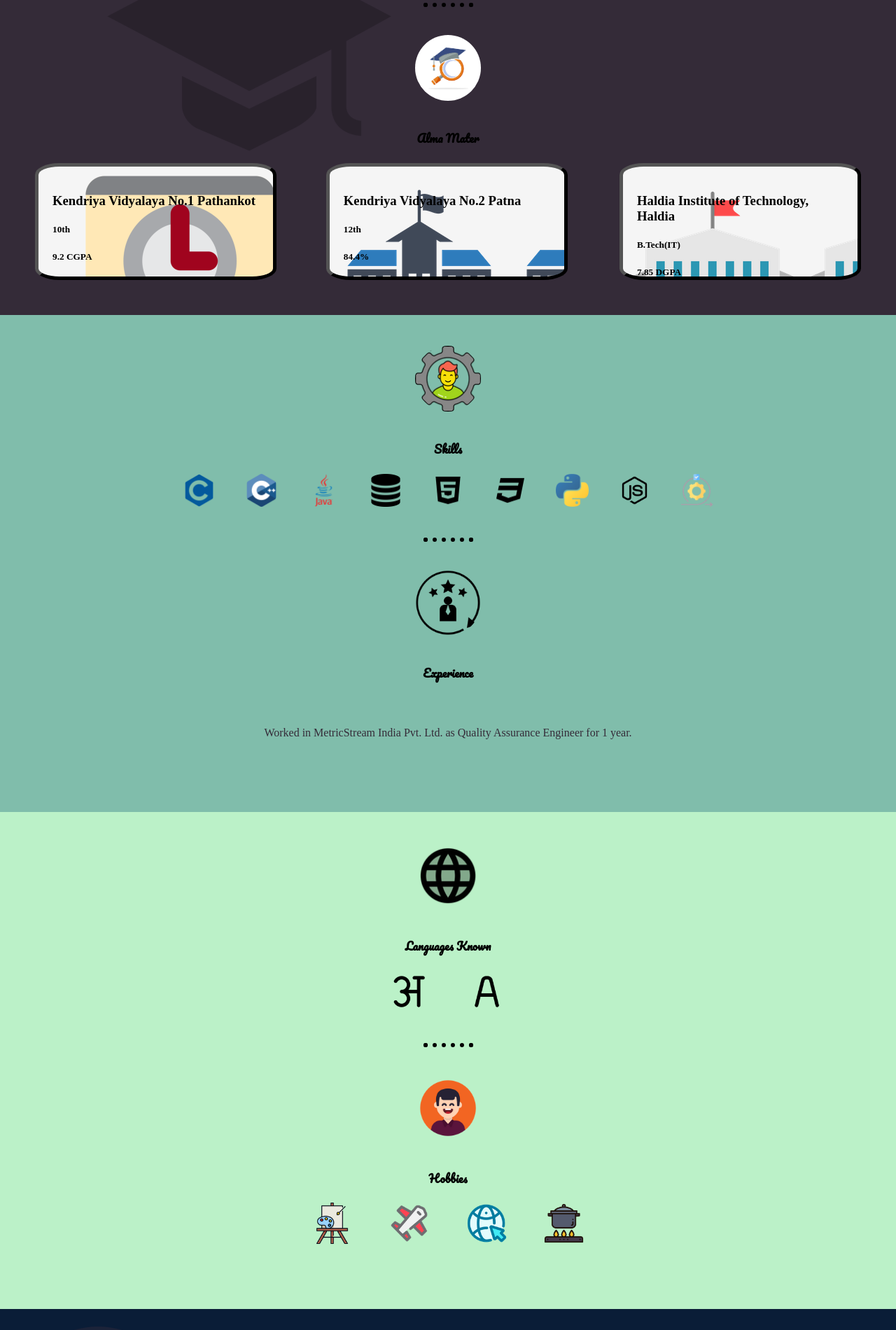
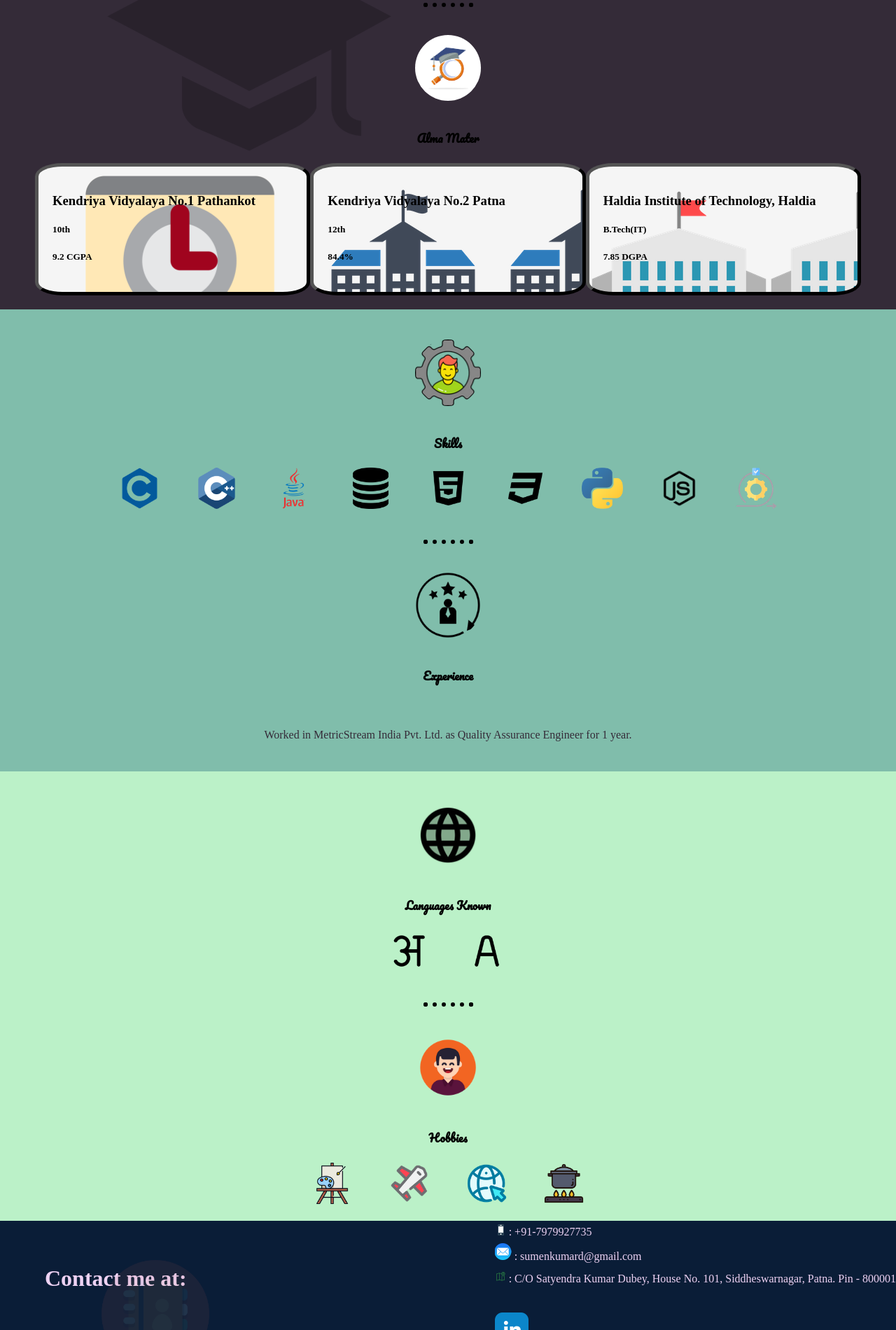
Before and after one commit to MeyankDwivedi/CV, a plain HTML site: page SumenResumeNew.html in a window 1280 px wide. Shown: the part 900-2800 px from the top of the page at 70% size. Drawn offline with Linux system fonts and the light colour scheme.

Commit message:
New Changes to apply on Mobile Website

```diff
--- a/SumenResume.css
+++ b/SumenResume.css
@@ -28,14 +28,13 @@ h4
 .firstdivision
 {
     background-color: #FF9595;
-    position: relative;
     height: 660px;
     width: auto;
     line-height: 2;
 }
 #sun_image
 {
-    height: 30%;
+    width: 10%;
     display: block;
     margin: auto;
 }
@@ -87,8 +86,9 @@ h4
 .seconddivision
 {
     background-color: #342B38;
-    height: 650px;
+    height: auto;
     padding: 20px 50px 20px 50px;
+    overflow: hidden;
 }
 #introdivision
 {
@@ -118,43 +118,41 @@ h4
 #classtenth
 {
     background-color: whitesmoke;
-    width: 25%;
+    width: 14%;
     height: 18%;
-    display: block;
+    display: table-cell;
     padding: 20px;
     border-style: outset;
     border-width: 5px;
     border-color: black;
     border-radius: 10%;
-    float: left;
     background-image: url(school.png);
 }
 #classtwelfth
 {
     background-color: whitesmoke;
-    width: 25%;
+    width: 14%;
     height: 18%;
-    display: inline-block;
     padding: 20px;
+    display: table-cell;
     border-style: outset;
     border-width: 5px;
     border-color: black;
     border-radius: 10%;
-    margin:0% 6%;
+    margin:0% 20%;
     background-image: url(Highschool.png);
 }
 #graduation
 {
     background-color: whitesmoke;
-    width: 25%;
+    width: 14%;
     height: 18%;
-    display: block;
     padding: 20px;
+    display: table-cell;
     border-style: outset;
     border-width: 5px;
     border-color: black;
     border-radius: 10%;
-    float: right;
     background-image: url(college.png);
 }
 #headingtwo
@@ -177,7 +175,7 @@ h4
 .thirddivision
 {
     background-color: #80BDAB;
-    height: 670px;
+    height: auto;
     padding: 20px 50px 20px 50px;
     text-align: center;
 }
@@ -185,57 +183,61 @@ h4
 {
     margin: 2%;
 }
+#almadiv
+{
+    display: table;
+    width: 100%;
+}
 #allicons
 {
     display: block;
-    width: 80%;
+    width: 100%;
     margin:auto;
 }
 .fourthdivision
 {
     background-color: #BBF1C8;
-    height: 670px;
+    height: auto;
     padding: 20px 50px 20px 50px;
     text-align: center;
 }
 #newallicons
 {
-    position: absolute;
-    top: 50px;
-    right: 15px;
+    float: right;
+    text-align: left;
     line-height: 2;
+    display: block;
 }
 #contacticon
 {
-    width: 18%;
     position: absolute;
-    left: 25px;
-    top: 25px;
+    width: 12%;
+    left: 145px;
+    top: 2700px;
     opacity: 10%;
 }
 .fifthdivision
 {
     background-color:#0A1D37;
-    position: relative;
-    height: 285px;
+    height: auto;
     width: auto;
     color: #EDD2F3;
+    overflow: hidden;
 }
 #contactheading
 {
     height: auto;
     width: auto;
-    position: absolute;
-    top: 100px;
-    left: 200px;
     font-size: 2em;
+    display: block;
+    margin: 5%;
+    float: left;
 }
 .site-footer
 {
-    position: absolute;
-    bottom: 10px;
-    left: 600px;
+    display: block;
     font-size: 60%;
+    text-align: center;
 }
 #expdetails
 {
--- a/SumenResumeNew.html
+++ b/SumenResumeNew.html
@@ -40,6 +40,7 @@
                 <h4>Alma Mater</h4>
             </center>
             <img src="almamaterphoto.png" alt="no image available" id="almamaterphoto">
+            <div id="almadiv">
             <div id="classtenth">
                 <h3>Kendriya Vidyalaya No.1 Pathankot</h3>
                 <h5>10th</h5>
@@ -55,6 +56,7 @@
                 <h5>B.Tech(IT)</h5>
                 <h5>7.85 DGPA</h5>
             </div>
+        </div>
         </div>
         <div class="thirddivision">
             <center><img src="skills.png" alt="No Image Available" class="Icon"><br>
@@ -112,7 +114,7 @@
                         alt="No Image Available" title="LinkedIn"></a>
                 <a href="https://github.com/MeyankDwivedi" target="_blank"><img src="githuub.png"
                         alt="No Image Available" title="GitHub"></a>
-            </div>
+            </div><br><br><br><br><br><br><br><br><br><br><br>
             <div class="site-footer">
                 ©2022 Sumen Kumar Dubey. All rights reserved.
             </div>
```
